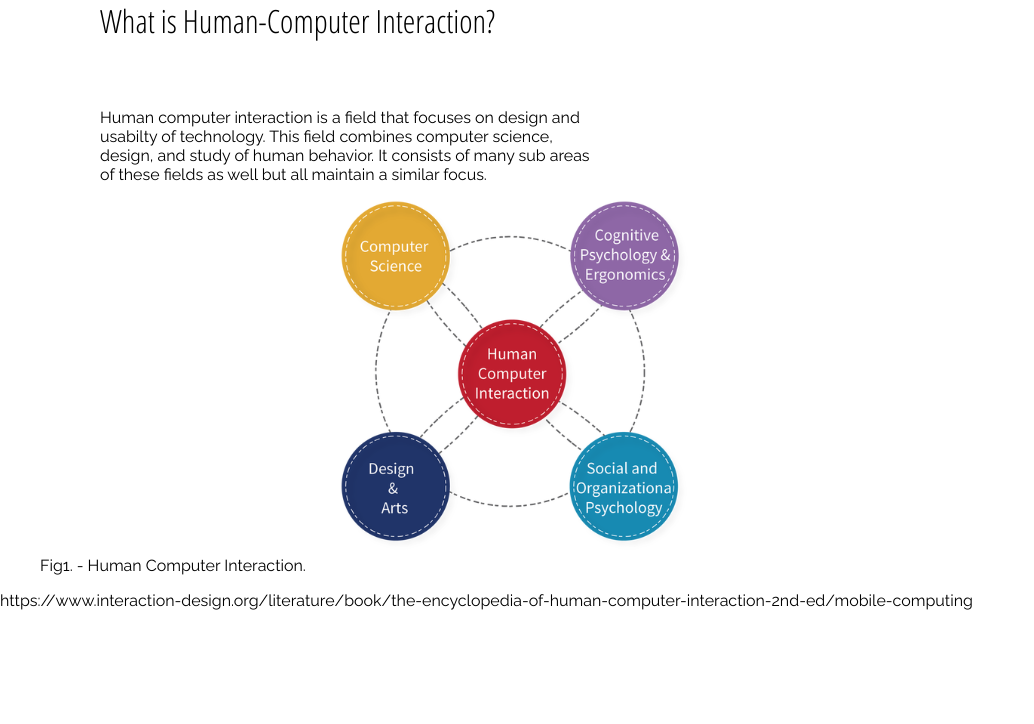
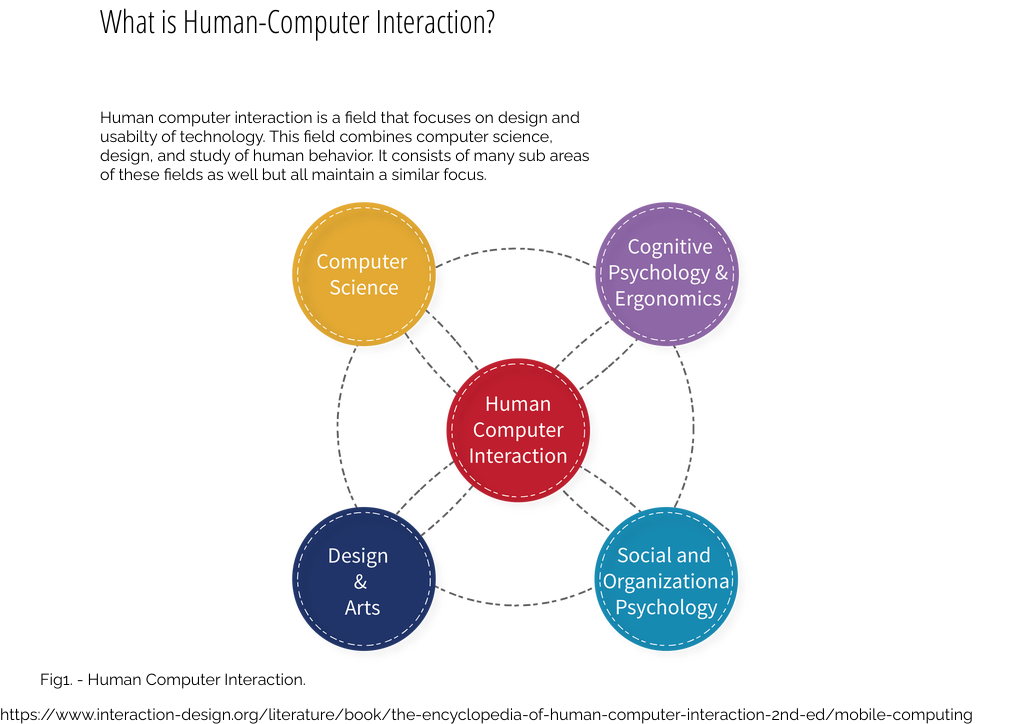
Before and after one commit to Mimileo/cst336, a PHP site: page /homework/homework1/index.html in a window 1280 px wide. Shown: the part 171-895 px from the top of the page, without its empty margins (0-1034 px from the left). Before the commit the page ends 781 px from the top, so only its background shows below. Run offline with PHP 8.4, Linux system fonts and the light colour scheme.

Commit message:
update lab

```diff
--- a/homework/homework1/css/styles.css
+++ b/homework/homework1/css/styles.css
@@ -59,7 +59,7 @@ li a:hover {
 
 #hci-img img{
     position:relative;
-    padding-left: 300px ;
+    padding-left: 250px ;
 }
 
 #cpu img {
```
Also changed, not shown: homework/homework1/img/hci.png.
